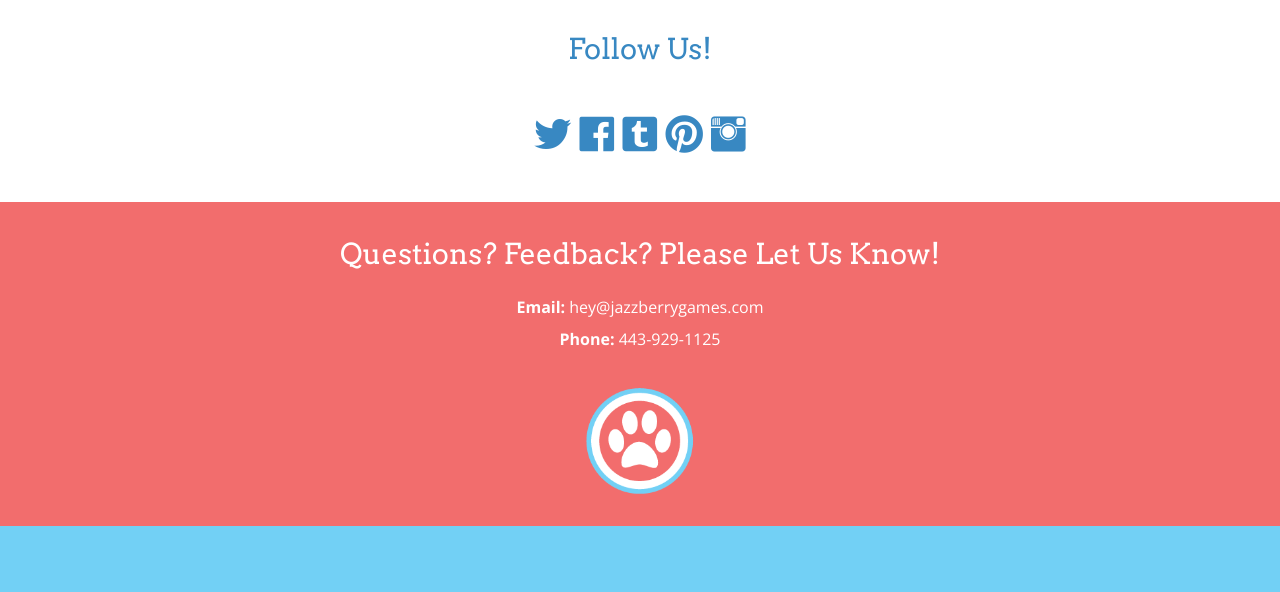
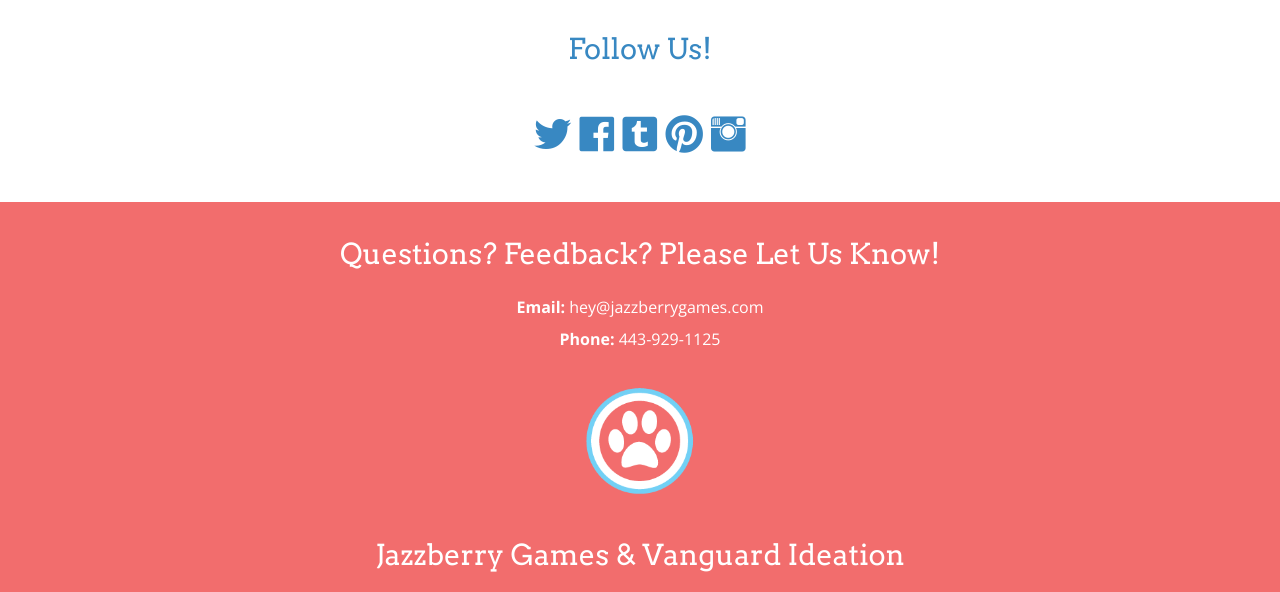
Before and after one commit to JazzberryGames/Kitty-Klimber-Website, a plain HTML site: page index.html in a window 1280 px wide. Shown: the part 1217-1809 px from the top of the page. Before the commit the page ends 1743 px from the top, so only its background shows below. Drawn offline with nearby package versions, Linux system fonts and the light colour scheme; a web font is replaced by a local one.

Commit message:
added references to Jazzberry Games and Vanguard Ideation

```diff
--- a/index.html
+++ b/index.html
@@ -93,7 +93,7 @@
                     <div class="large-2 large-centered text-center columns">
                 		<p><img src="img/Kitty-Klimber-Logomark.png" /></p>
                     </div>
-
+                <h3><a href="http://jazzberrygames.com/" target="_blank">Jazzberry Games</a> & <a href="http://vanguard-ideation.com/" target="_blank">Vanguard Ideation</a></h3>
              </div>
          </div>
     </footer>
```
